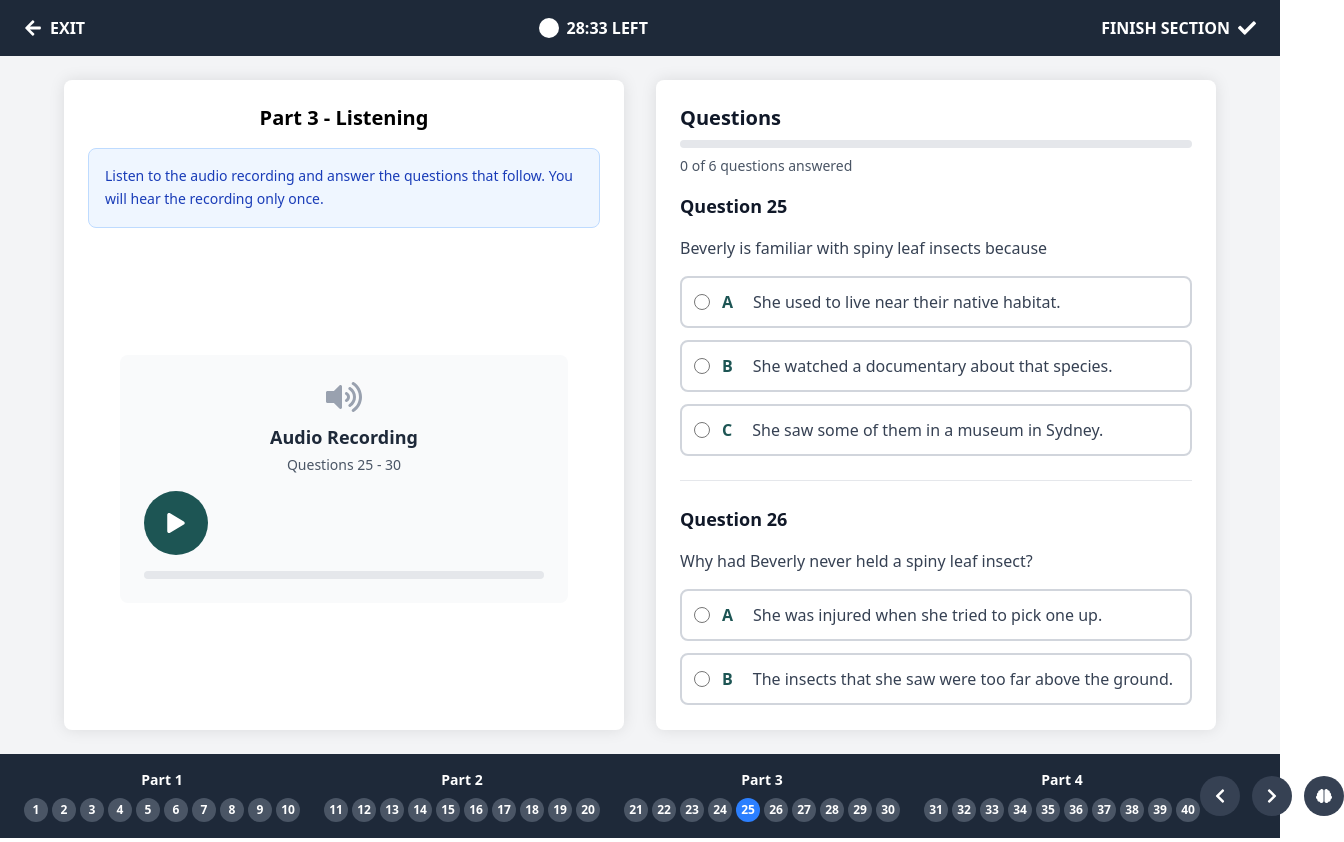
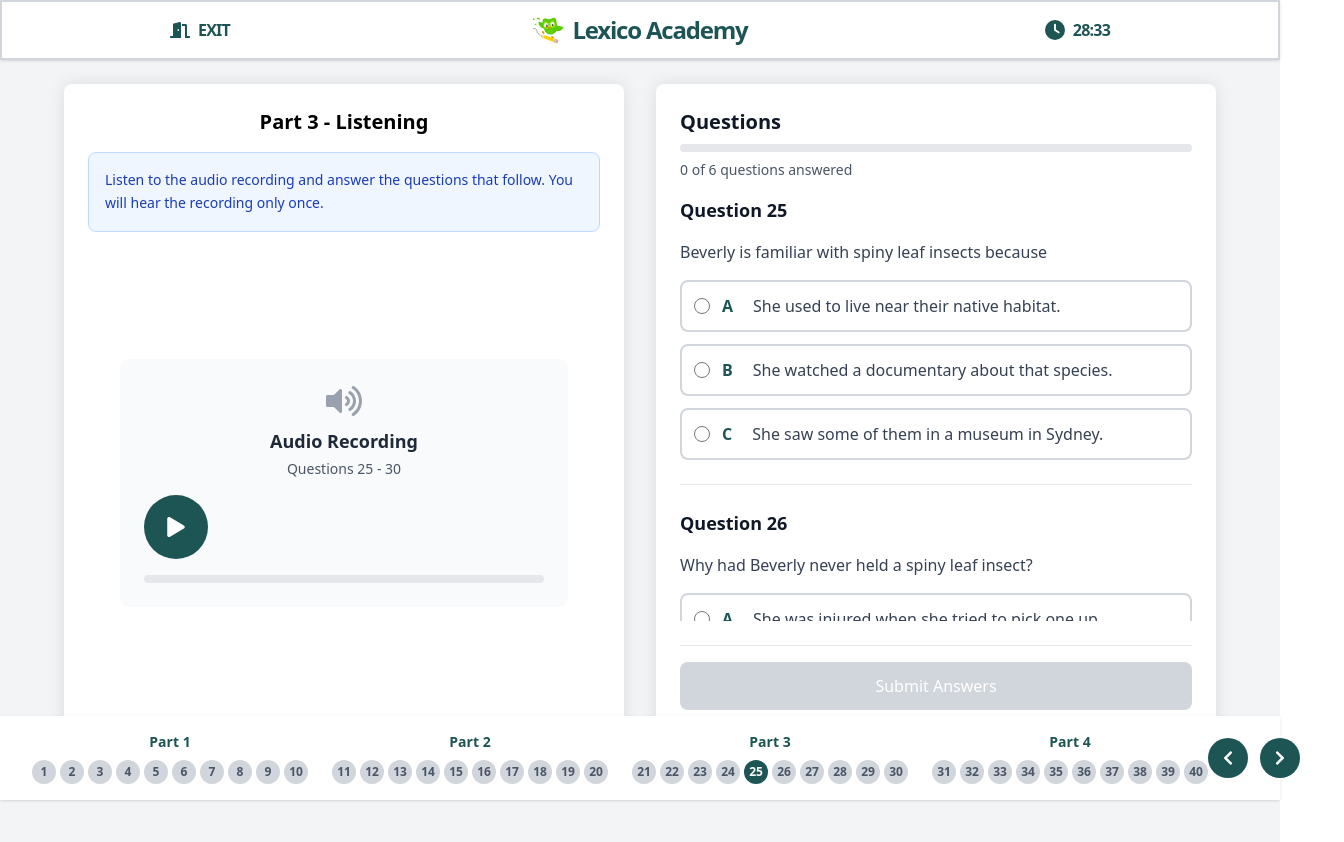
Before and after one commit to hosseinshamlooo/lexico_academy, a Next.js app: page /mock-test/1/listening/mocktest in a window 1280 px wide. Shown: the whole page, 1344 px wide, since content can reach past the window. Built offline with nearby package versions, Linux system fonts and the light colour scheme.

Commit message:
fixed top panel for mock tests

```diff
--- a/app/components/PracticeHeader.tsx
+++ b/app/components/PracticeHeader.tsx
@@ -1,28 +1,40 @@
 import React from "react";
-import TimerPractice from "@/app/components/TimerPractice";
+import Image from "next/image";
+import { FaClock } from "react-icons/fa6";
 
-interface PracticeHeaderProps {
-  title: string;
-}
-
-function PracticeHeader({ title }: PracticeHeaderProps) {
+function PracticeHeader() {
   return (
     <div
       className="bg-gray-100 border-b border-gray-300"
       style={{ borderBottomWidth: "3px" }}
     >
-      <div className="max-w-6xl mx-auto px-4 py-6">
+      <div className="max-w-6xl mx-auto px-4 py-5 relative">
         <div className="flex items-center justify-between">
           <div>
-            <h1 className="text-2xl font-extrabold text-[#1D5554] tracking-tighter">
-              {title}
-            </h1>
-            <p className="text-gray-700 mt-1">
+            <p className="text-gray-700 text-sm">
               Practice your skills with this passage
             </p>
           </div>
-          <div className="flex items-center space-x-4">
-            <TimerPractice duration={300} />
+          <div className="flex items-center gap-2">
+            <FaClock className="text-[var(--color-primary)] text-xl" />
+            <span className="font-extrabold tracking-tighter text-[var(--color-primary)]">
+              05:00
+            </span>
+          </div>
+        </div>
+
+        {/* Center Logo */}
+        <div className="absolute left-1/2 transform -translate-x-1/2 top-1/2 -translate-y-1/2 flex items-center gap-2">
+          <div className="flex items-center gap-2">
+            <Image
+              src="/img/duo-picmain.svg"
+              alt="Lexico Logo"
+              width={32}
+              height={32}
+            />
+            <span className="text-2xl font-extrabold text-[var(--color-primary)] tracking-tighter">
+              Lexico Academy
+            </span>
           </div>
         </div>
       </div>
--- a/app/mock-test/[testId]/listening/mic-check/page.tsx
+++ b/app/mock-test/[testId]/listening/mic-check/page.tsx
@@ -63,7 +63,7 @@ export default function MicCheckPage() {
           {/* Prompt Box */}
           <div className="bg-gray-100 rounded-lg p-6 mb-8">
             <p className="text-lg text-gray-700 text-center">
-              &ldquo;Hello introduce yourself.&rdquo;
+              &ldquo;Briefly introduce yourself.&rdquo;
             </p>
           </div>
 
--- a/app/mock-test/[testId]/listening/mocktest/page.tsx
+++ b/app/mock-test/[testId]/listening/mocktest/page.tsx
@@ -2,16 +2,16 @@
 
 import React, { useState, useEffect, useRef } from "react";
 import { useParams, useRouter } from "next/navigation";
+import Image from "next/image";
 import {
-  FaArrowLeft,
-  FaCheck,
-  FaBrain,
+  FaDoorOpen,
   FaChevronLeft,
   FaChevronRight,
   FaPlay,
   FaPause,
   FaVolumeUp,
 } from "react-icons/fa";
+import { FaClock } from "react-icons/fa6";
 
 // Mock test data
 const testData = {
@@ -89,6 +89,7 @@ export default function ListeningTestPage() {
   }>({});
   const [isPlaying, setIsPlaying] = useState(false);
   const [audioProgress, setAudioProgress] = useState(0);
+  const [submitted, setSubmitted] = useState(false);
   const audioRef = useRef<HTMLAudioElement>(null);
 
   useEffect(() => {
@@ -129,10 +130,11 @@ export default function ListeningTestPage() {
     console.log("Navigate to question:", questionIndex);
   };
 
-  const handleFinishSection = () => {
-    if (confirm("Are you sure you want to finish this section?")) {
-      // Navigate to next part or finish test
-      alert("Section completed!");
+  const handleSubmitAnswers = () => {
+    if (confirm("Are you sure you want to submit your answers?")) {
+      setSubmitted(true);
+      // Handle answer submission logic here
+      alert("Answers submitted!");
     }
   };
 
@@ -161,33 +163,47 @@ export default function ListeningTestPage() {
     setAudioProgress(0);
   };
 
+  const allQuestionsAnswered = () => {
+    return testData.questions.every(
+      (question) =>
+        selectedAnswers[question.id] &&
+        selectedAnswers[question.id].trim() !== ""
+    );
+  };
+
   return (
     <div className="min-h-screen bg-gray-100 flex flex-col">
       {/* Header Bar */}
-      <div className="bg-gray-800 px-6 py-4 flex items-center justify-between">
+      <header className="w-full flex items-center px-42 py-4 bg-white shadow-sm relative border-2 border-gray-300">
         <button
           onClick={handleExit}
-          className="flex items-center gap-2 text-white hover:text-gray-300 transition-colors"
+          className="flex items-center gap-2 text-[var(--color-primary)] hover:text-[var(--color-primary-selected)] transition-colors z-10"
         >
-          <FaArrowLeft className="text-lg" />
-          <span className="font-semibold">EXIT</span>
+          <FaDoorOpen className="text-xl" />
+          <span className="font-bold tracking-tighter">EXIT</span>
         </button>
 
-        <div className="flex items-center gap-4 text-white">
+        <div className="absolute left-1/2 transform -translate-x-1/2 flex items-center gap-2">
           <div className="flex items-center gap-2">
-            <div className="w-5 h-5 bg-white rounded-full"></div>
-            <span className="font-semibold">{formatTime(timeLeft)} LEFT</span>
+            <Image
+              src="/img/duo-picmain.svg"
+              alt="Lexico Logo"
+              width={32}
+              height={32}
+            />
+            <span className="text-2xl font-extrabold text-[var(--color-primary)] tracking-tighter">
+              Lexico Academy
+            </span>
           </div>
         </div>
 
-        <button
-          onClick={handleFinishSection}
-          className="flex items-center gap-2 text-white hover:text-gray-300 transition-colors"
-        >
-          <span className="font-semibold">FINISH SECTION</span>
-          <FaCheck className="text-lg" />
-        </button>
+        <div className="flex items-center gap-2 ml-auto">
+          <FaClock className="text-[var(--color-primary)] text-xl" />
+          <span className="font-extrabold tracking-tighter text-[var(--color-primary)]">
+            {formatTime(timeLeft)}
+          </span>
         </div>
+      </header>
 
       {/* Main Content */}
       <div className="flex-1 p-6">
@@ -329,7 +345,7 @@ export default function ListeningTestPage() {
                                     e.target.value
                                   )
                                 }
-                                className="w-4 h-4 text-blue-600 border-gray-300 focus:ring-blue-500"
+                                className="w-4 h-4 text-[#1D5554] border-gray-300 focus:ring-[#1D5554] accent-[#1D5554]"
                               />
                               <span className="font-bold text-base mr-2 text-[var(--color-primary)]">
                                 {String.fromCharCode(65 + optionIndex)}
@@ -356,19 +372,36 @@ export default function ListeningTestPage() {
                   </div>
                 ))}
               </div>
+
+              {/* Submit Answers Button */}
+              <div className="mt-6 pt-4 border-t border-gray-200 flex-shrink-0">
+                {!submitted ? (
+                  <button
+                    onClick={handleSubmitAnswers}
+                    disabled={!allQuestionsAnswered()}
+                    className="w-full bg-[#1D5554] text-white py-3 px-4 rounded-lg font-medium hover:bg-[#174342] disabled:bg-gray-300 disabled:cursor-not-allowed transition-colors"
+                  >
+                    Submit Answers
+                  </button>
+                ) : (
+                  <div className="text-center py-3">
+                    <span className="text-green-600 font-medium">
+                      Answers submitted successfully!
+                    </span>
+                  </div>
+                )}
+              </div>
             </div>
           </div>
         </div>
       </div>
 
       {/* Footer Navigation */}
-      <div className="bg-gray-800 px-6 py-4">
-        <div className="flex items-center justify-between">
-          {/* Part Navigation */}
+      <header className="w-full flex items-center px-8 py-4 bg-white shadow-sm relative sticky bottom-0 z-50">
         <div className="flex items-center gap-6">
           {[1, 2, 3, 4].map((part) => (
             <div key={part} className="flex flex-col items-center">
-                <span className="text-white text-sm font-semibold mb-2">
+              <span className="text-[var(--color-primary)] text-sm font-semibold mb-2">
                 Part {part}
               </span>
               <div className="flex gap-1">
@@ -384,10 +417,10 @@ export default function ListeningTestPage() {
                       onClick={() => handleQuestionNavigation(i)}
                       className={`w-6 h-6 rounded-full text-xs font-bold transition-colors ${
                         isCurrentQuestion
-                            ? "bg-blue-500 text-white"
+                          ? "bg-[#1D5554] text-white"
                           : isAnswered
-                            ? "bg-green-500 text-white"
-                            : "bg-gray-600 text-white hover:bg-gray-500"
+                          ? "bg-[#1D5554] text-white"
+                          : "bg-gray-300 text-gray-600 hover:bg-gray-400"
                       }`}
                     >
                       {questionNumber}
@@ -400,19 +433,15 @@ export default function ListeningTestPage() {
         </div>
 
         {/* Navigation Arrows */}
-          <div className="flex items-center gap-3">
-            <button className="w-10 h-10 bg-gray-700 rounded-full flex items-center justify-center text-white hover:bg-gray-600 transition-colors">
+        <div className="flex items-center gap-3 ml-auto">
+          <button className="w-10 h-10 bg-[#1D5554] rounded-full flex items-center justify-center text-white hover:bg-[#174342] transition-colors">
             <FaChevronLeft />
           </button>
-            <button className="w-10 h-10 bg-gray-700 rounded-full flex items-center justify-center text-white hover:bg-gray-600 transition-colors">
+          <button className="w-10 h-10 bg-[#1D5554] rounded-full flex items-center justify-center text-white hover:bg-[#174342] transition-colors">
             <FaChevronRight />
           </button>
-            <button className="w-10 h-10 bg-gray-700 rounded-full flex items-center justify-center text-white hover:bg-gray-600 transition-colors">
-              <FaBrain />
-            </button>
         </div>
-        </div>
-      </div>
+      </header>
     </div>
   );
 }
```
Lines whose indentation alone changed are shown as unchanged.
